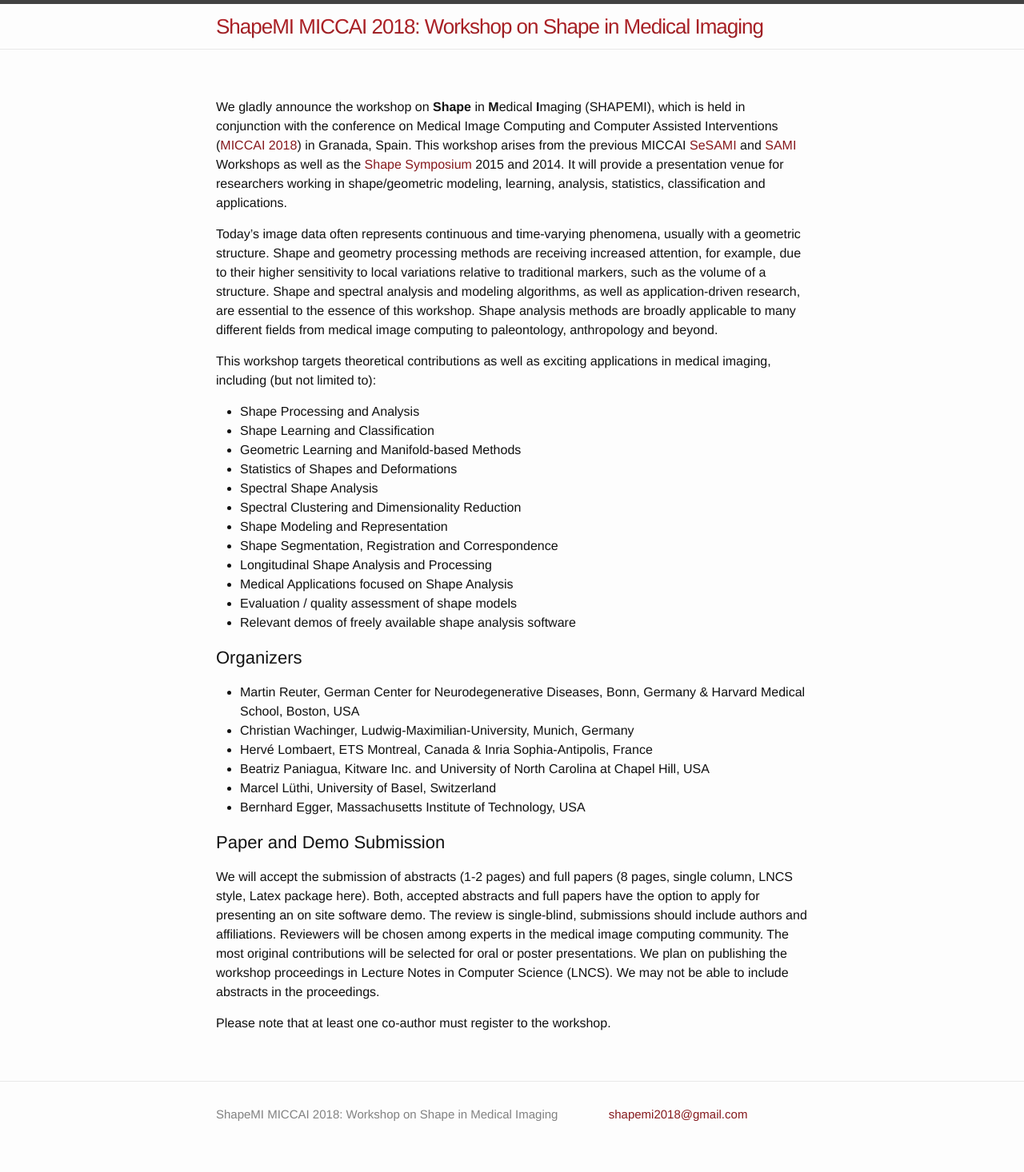
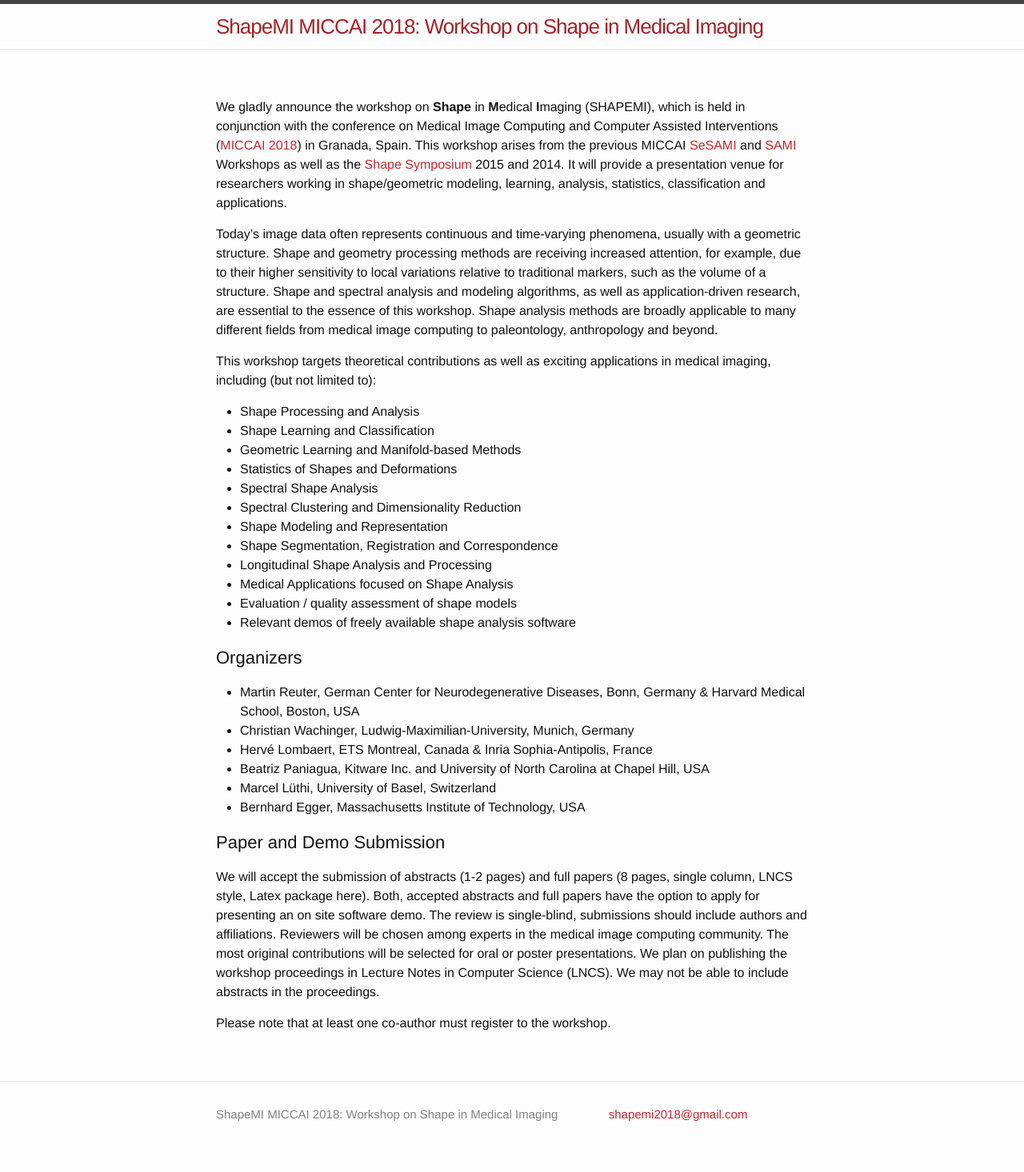
Before and after one commit to shapemi/shapemi2020, a Jekyll site: the page built from index.md, in a window 1280 px wide. Shown: the whole page at 80% size. Built offline with Jekyll 4.4.1, drawn with Linux system fonts in a browser that asks for light colours; our own code applies the rules of GitHub Pages for plain Markdown files.

Commit message:
Update main.scss

```diff
--- a/css/main.scss
+++ b/css/main.scss
@@ -15,7 +15,7 @@ $spacing-unit:     30px;
 
 $text-color:       #111;
 $background-color: #fdfdfd;
-$brand-color:      #861a1e;
+$brand-color:      #C9272D;
 
 $grey-color:       #828282;
 $grey-color-light: lighten($grey-color, 40%);
```
